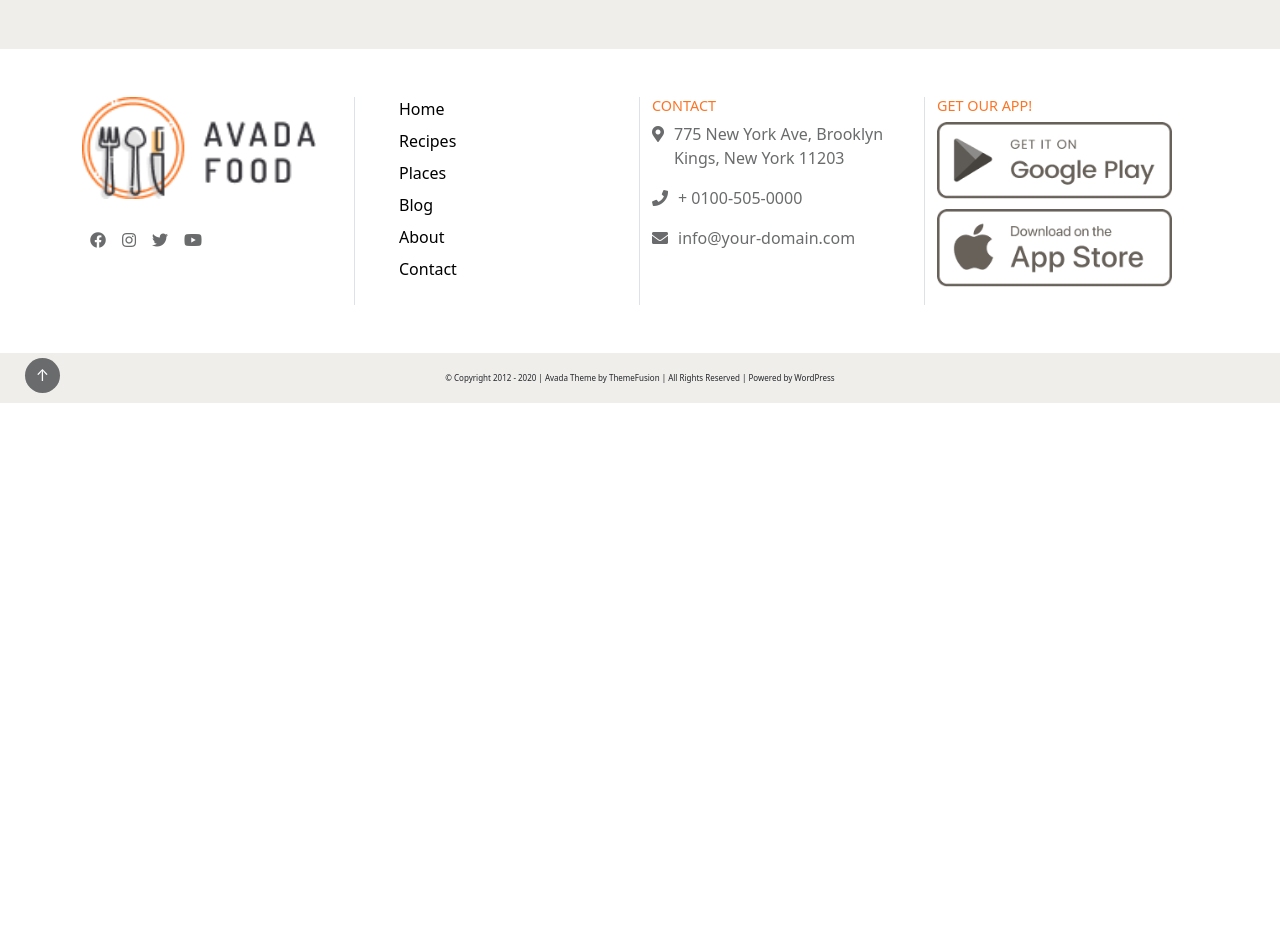
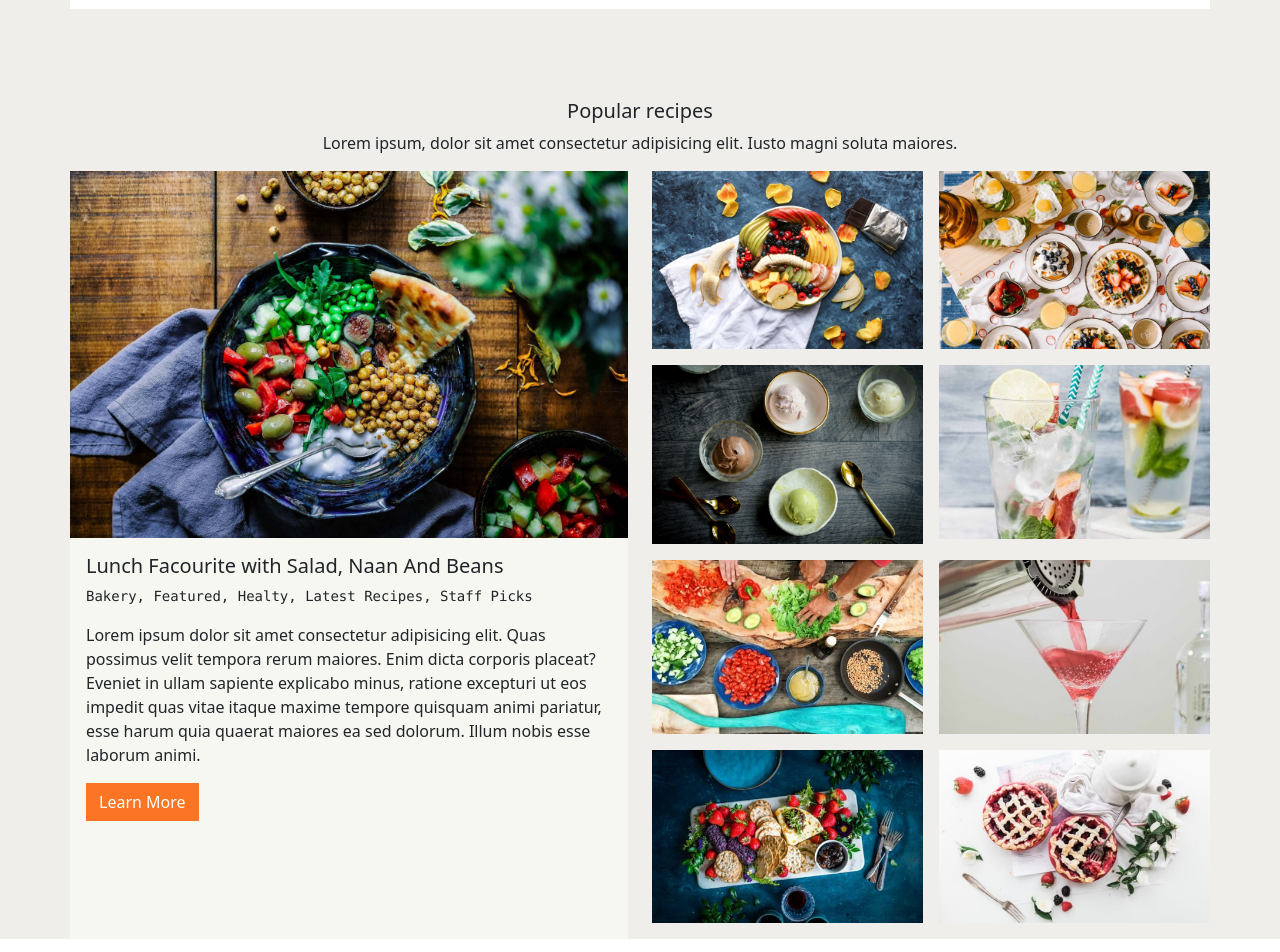
Before and after one commit to DavideZattra/proj-html-vuejs, a Vue app: page / in a window 1280 px wide. Shown: the part 1000-1952 px from the top of the page. Before the commit the page ends 1403 px from the top, so only its background shows below. Built offline with nearby package versions, Linux system fonts and the light colour scheme.

Commit message:
refactored popular recipes section

```diff
--- a/src/components/JumbotronJournal.vue
+++ b/src/components/JumbotronJournal.vue
@@ -40,7 +40,7 @@ name : 'FoodieJournal'
 #ms_foodie-journal{
     position: absolute;
     left: 50%;
-    bottom: -50%;
+    bottom: -60%;
     transform: translateX(-50%);
 
     .row{
--- a/src/components/Main.vue
+++ b/src/components/Main.vue
@@ -1,7 +1,7 @@
 <template>
   <main>
     <Jumbotron />
-    <!-- <Popular /> -->
+    <Popular />
     <!-- <Collection /> -->
     <!-- <FarmToTable /> -->
     <!-- <Subscribe /> -->
@@ -10,7 +10,7 @@
 
 <script>
 import Jumbotron from './MainJumbotron.vue';
-// import Popular from './MainPopular.vue';
+import Popular from './MainPopular.vue';
 // import Collection from './MainCollection.vue';
 // import FarmToTable from './MainFarmToTable.vue';
 // import Subscribe from './MainSubscribe.vue';
@@ -19,7 +19,7 @@ export default {
 name : 'Main',
 components :{
   Jumbotron,
-  // Popular,
+  Popular,
   // Collection,
   // FarmToTable,
   // Subscribe
--- a/src/components/MainCollection.vue
+++ b/src/components/MainCollection.vue
@@ -63,8 +63,8 @@ name : 'CulinaryCollection',
     flex-basis: 17.5%;
     background-color: $mainWhiteColor;
     text-align: center;
-    padding: 10px 50px;
-    margin: 25px;
+    // padding: 10px 50px;
+    // margin: 25px;
 
     img{
         height: 125px;
--- a/src/components/MainJumbotron.vue
+++ b/src/components/MainJumbotron.vue
@@ -25,7 +25,7 @@ components : {
 #ms_jumbotron{
     position: relative;
     height: 475px;
-    margin-bottom: 275px;
+    margin-bottom: 375px;
     background-image: url('../assets/img/single-post-img3.jpg');
     background-position: center;
     background-repeat: no-repeat;
--- a/src/components/MainPopular.vue
+++ b/src/components/MainPopular.vue
@@ -6,7 +6,7 @@
               <h5>Popular recipes</h5>
               <p>Lorem ipsum, dolor sit amet consectetur adipisicing elit. Iusto magni soluta maiores.</p>
           </div>
-          <div class="col-6">
+          <div class="col-6 ps-0">
               <div class="ms_main-card">
                 <img class="img-fluid" src="../assets/img/Yogurt-Nan.jpg" alt="Yogurt Nan">
                 <div class="ms_main-card-txt ">
@@ -17,31 +17,31 @@
                 </div>
               </div>
           </div>
-          <div class="col-6 d-flex flex-wrap justify-content-between ">
+          <div class="col-6 pe-0 d-flex flex-wrap justify-content-between ">
 
-              <div class="ms_img-container">
-                  <img class="img-fluid" src="../assets/img/Mixed-fruits.jpg" alt="">
+              <div class="ms_img-container pe-2">
+                  <img class="" src="../assets/img/Mixed-fruits.jpg" alt="">
               </div>
-              <div class="ms_img-container">
-                  <img class="img-fluid" src="../assets/img/r-rachel-park-366508-unsplash-min.jpg" alt="">
+              <div class="ms_img-container ps-2">
+                  <img class="" src="../assets/img/r-rachel-park-366508-unsplash-min.jpg" alt="">
               </div>
-              <div class="ms_img-container">
-                  <img class="img-fluid" src="../assets/img/r-michelle-tsang-500721-unsplash-min.jpg" alt="">
+              <div class="ms_img-container pe-2">
+                  <img class="" src="../assets/img/r-michelle-tsang-500721-unsplash-min.jpg" alt="">
               </div>
-              <div class="ms_img-container">
-                  <img class="img-fluid" src="../assets/img/quick-summer-drink-460x295.jpg" alt="">
+              <div class="ms_img-container ps-2">
+                  <img class="" src="../assets/img/quick-summer-drink-460x295.jpg" alt="">
               </div>
-              <div class="ms_img-container">
-                  <img class="img-fluid" src="../assets/img/r-maarten-van-den-heuvel-400626-unsplash-min-460x295.jpg" alt="">
+              <div class="ms_img-container pe-2">
+                  <img class="" src="../assets/img/r-maarten-van-den-heuvel-400626-unsplash-min-460x295.jpg" alt="">
               </div>
-              <div class="ms_img-container">
-                  <img class="img-fluid" src="../assets/img/perfect-cosmopolitan-460x295.jpg" alt="">
+              <div class="ms_img-container ps-2">
+                  <img class="" src="../assets/img/perfect-cosmopolitan-460x295.jpg" alt="">
               </div>
-              <div class="ms_img-container">
-                  <img class="img-fluid" src="../assets/img/fi2x-6-460x295.jpg" alt="">
+              <div class="ms_img-container pe-2">
+                  <img class="" src="../assets/img/fi2x-6-460x295.jpg" alt="">
               </div>
-              <div class="ms_img-container">
-                  <img class="img-fluid" src="../assets/img/r-brooke-lark-96398-unsplash-min-460x295.jpg" alt="">
+              <div class="ms_img-container ps-2">
+                  <img class="" src="../assets/img/r-brooke-lark-96398-unsplash-min-460x295.jpg" alt="">
               </div>
 
           </div>
@@ -60,9 +60,8 @@ name : 'PopularRecipes'
 @import '../style/variables.scss';
 
 .ms_main-card{
-
+    height: 100%;
     background-color: $mainWhiteColor;
-    padding: 0;
 
     .ms_main-card-txt{
         padding: 1rem;
@@ -79,5 +78,10 @@ name : 'PopularRecipes'
 .ms_img-container{
 
     flex-basis: 50%;
+    margin-bottom: 16px;
+
+    img{
+        width: 100%;
+    }
 }
 </style>
```
